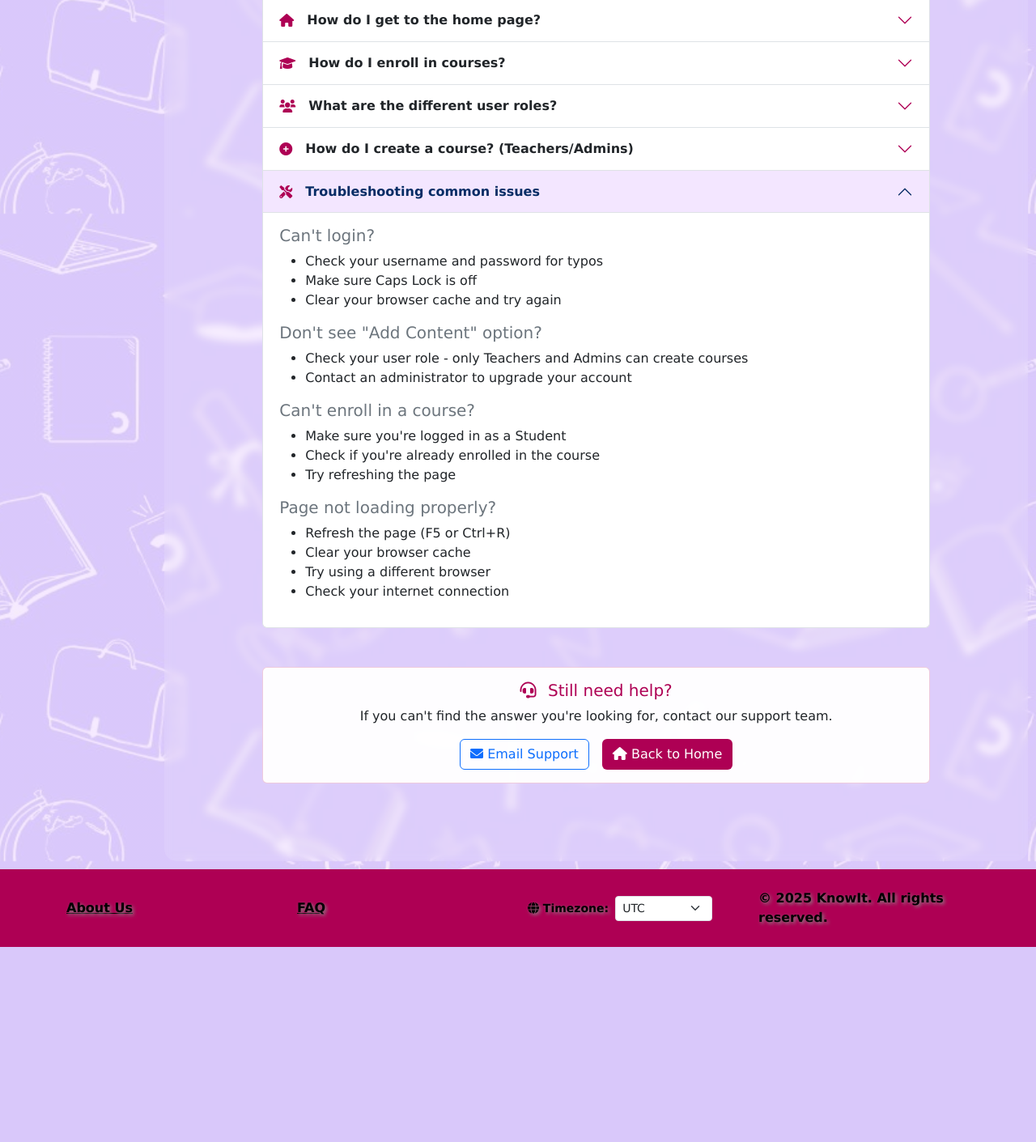
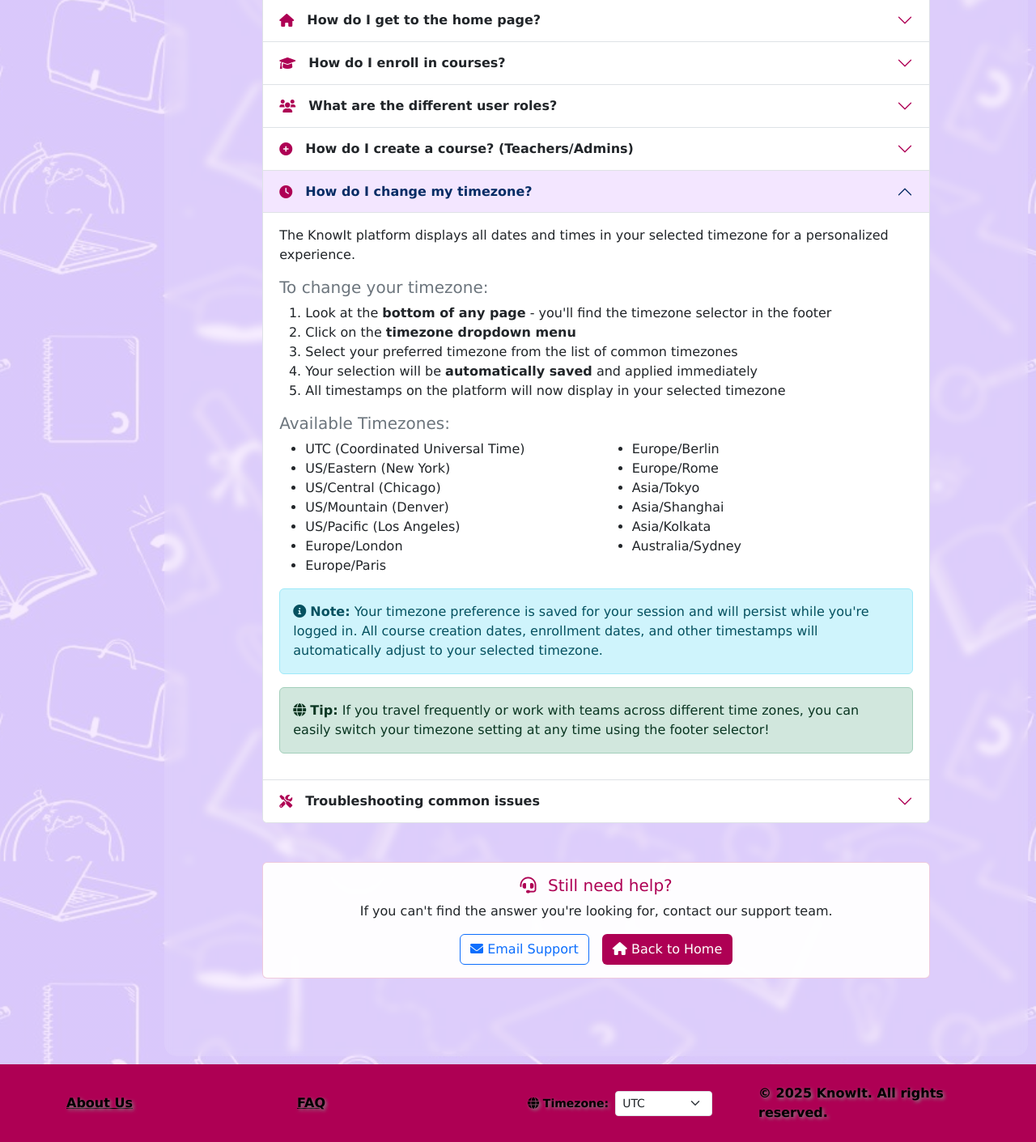
Before and after one commit to RomanGajdosik/KnowIt, a Flask app: page /faq in a window 1280 px wide, after a click on "How do I change my timezone?". Shown: the part 536-1947 px from the top of the page at 81% size. Before the commit the page ends 1706 px from the top, so only its background shows below. Run offline with Flask 3, Linux system fonts and the light colour scheme.

Commit message:
added timezone  explanation to FAQ

```diff
--- a/templates/faq.html
+++ b/templates/faq.html
@@ -229,15 +229,72 @@
                     </div>
                 </div>
 
-                <!-- Troubleshooting -->
+                <!-- Timezone Selection -->
                 <div class="accordion-item">
                     <h2 class="accordion-header" id="headingSeven">
                         <button class="accordion-button collapsed" type="button" data-bs-toggle="collapse" data-bs-target="#collapseSeven" aria-expanded="false" aria-controls="collapseSeven">
+                            <i class="fas fa-clock me-3" style="color:#ae0054;"></i>
+                            <strong>How do I change my timezone?</strong>
+                        </button>
+                    </h2>
+                    <div id="collapseSeven" class="accordion-collapse collapse" aria-labelledby="headingSeven" data-bs-parent="#faqAccordion">
+                        <div class="accordion-body">
+                            <p>The KnowIt platform displays all dates and times in your selected timezone for a personalized experience.</p>
+
+                            <h5 class="text-secondary">To change your timezone:</h5>
+                            <ol class="mb-3">
+                                <li>Look at the <strong>bottom of any page</strong> - you'll find the timezone selector in the footer</li>
+                                <li>Click on the <strong>timezone dropdown menu</strong></li>
+                                <li>Select your preferred timezone from the list of common timezones</li>
+                                <li>Your selection will be <strong>automatically saved</strong> and applied immediately</li>
+                                <li>All timestamps on the platform will now display in your selected timezone</li>
+                            </ol>
+
+                            <h5 class="text-secondary">Available Timezones:</h5>
+                            <div class="row">
+                                <div class="col-md-6">
+                                    <ul class="mb-3">
+                                        <li>UTC (Coordinated Universal Time)</li>
+                                        <li>US/Eastern (New York)</li>
+                                        <li>US/Central (Chicago)</li>
+                                        <li>US/Mountain (Denver)</li>
+                                        <li>US/Pacific (Los Angeles)</li>
+                                        <li>Europe/London</li>
+                                        <li>Europe/Paris</li>
+                                    </ul>
+                                </div>
+                                <div class="col-md-6">
+                                    <ul class="mb-3">
+                                        <li>Europe/Berlin</li>
+                                        <li>Europe/Rome</li>
+                                        <li>Asia/Tokyo</li>
+                                        <li>Asia/Shanghai</li>
+                                        <li>Asia/Kolkata</li>
+                                        <li>Australia/Sydney</li>
+                                    </ul>
+                                </div>
+                            </div>
+
+                            <div class="alert alert-info">
+                                <i class="fas fa-info-circle"></i> <strong>Note:</strong> Your timezone preference is saved for your session and will persist while you're logged in. All course creation dates, enrollment dates, and other timestamps will automatically adjust to your selected timezone.
+                            </div>
+
+                            <div class="alert alert-success">
+                                <i class="fas fa-globe"></i> <strong>Tip:</strong> If you travel frequently or work with teams across different time zones, you can easily switch your timezone setting at any time using the footer selector!
+                            </div>
+                        </div>
+                    </div>
+                </div>
+
+                <!-- Troubleshooting -->
+                <div class="accordion-item">
+                    <h2 class="accordion-header" id="headingEight">
+                        <button class="accordion-button collapsed" type="button" data-bs-toggle="collapse" data-bs-target="#collapseEight" aria-expanded="false" aria-controls="collapseEight">
                             <i class="fas fa-tools me-3" style="color:#ae0054;"></i>
                             <strong>Troubleshooting common issues</strong>
                         </button>
                     </h2>
-                    <div id="collapseSeven" class="accordion-collapse collapse" aria-labelledby="headingSeven" data-bs-parent="#faqAccordion">
+                    <div id="collapseEight" class="accordion-collapse collapse" aria-labelledby="headingEight" data-bs-parent="#faqAccordion">
                         <div class="accordion-body">
                             <h5 class="text-secondary">Can't login?</h5>
                             <ul class="mb-3">
@@ -257,6 +314,14 @@
                                 <li>Make sure you're logged in as a Student</li>
                                 <li>Check if you're already enrolled in the course</li>
                                 <li>Try refreshing the page</li>
+                            </ul>
+
+                            <h5 class="text-secondary">Timezone not changing?</h5>
+                            <ul class="mb-3">
+                                <li>Make sure you selected a timezone from the dropdown in the footer</li>
+                                <li>Refresh the page to see the changes</li>
+                                <li>Check if JavaScript is enabled in your browser</li>
+                                <li>Clear your browser cache if times still appear incorrect</li>
                             </ul>
 
                             <h5 class="text-secondary">Page not loading properly?</h5>
```
